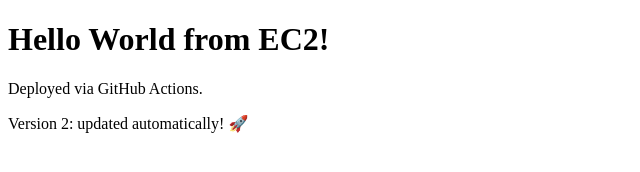
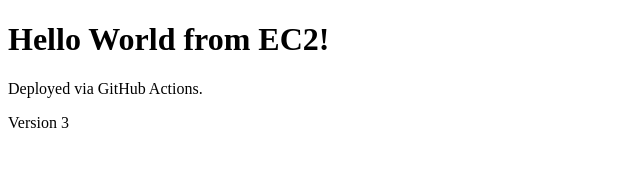
Before and after one commit to reedholton/hello-cicd, a plain HTML site: page index.html in a window 1280 px wide. Shown: the whole page, without its empty margins (0-640 px from the left). Drawn offline with Linux system fonts and the light colour scheme.

Commit message:
Version 3

```diff
--- a/index.html
+++ b/index.html
@@ -4,6 +4,6 @@
   <body>
     <h1>Hello World from EC2!</h1>
     <p>Deployed via GitHub Actions.</p>
-    <p>Version 2: updated automatically! 🚀</p>
+    <p>Version 3</p>
   </body>
 </html>
```
